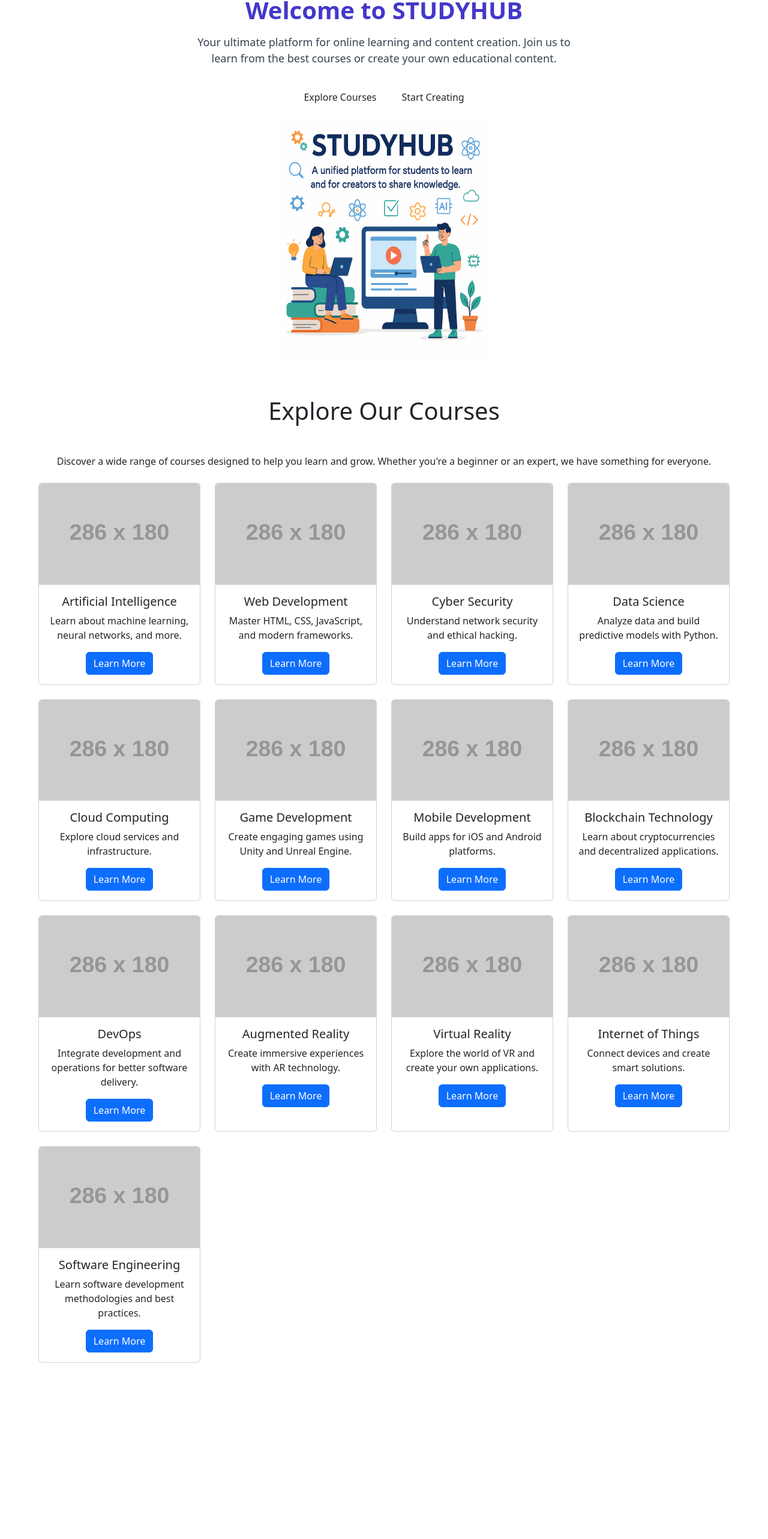
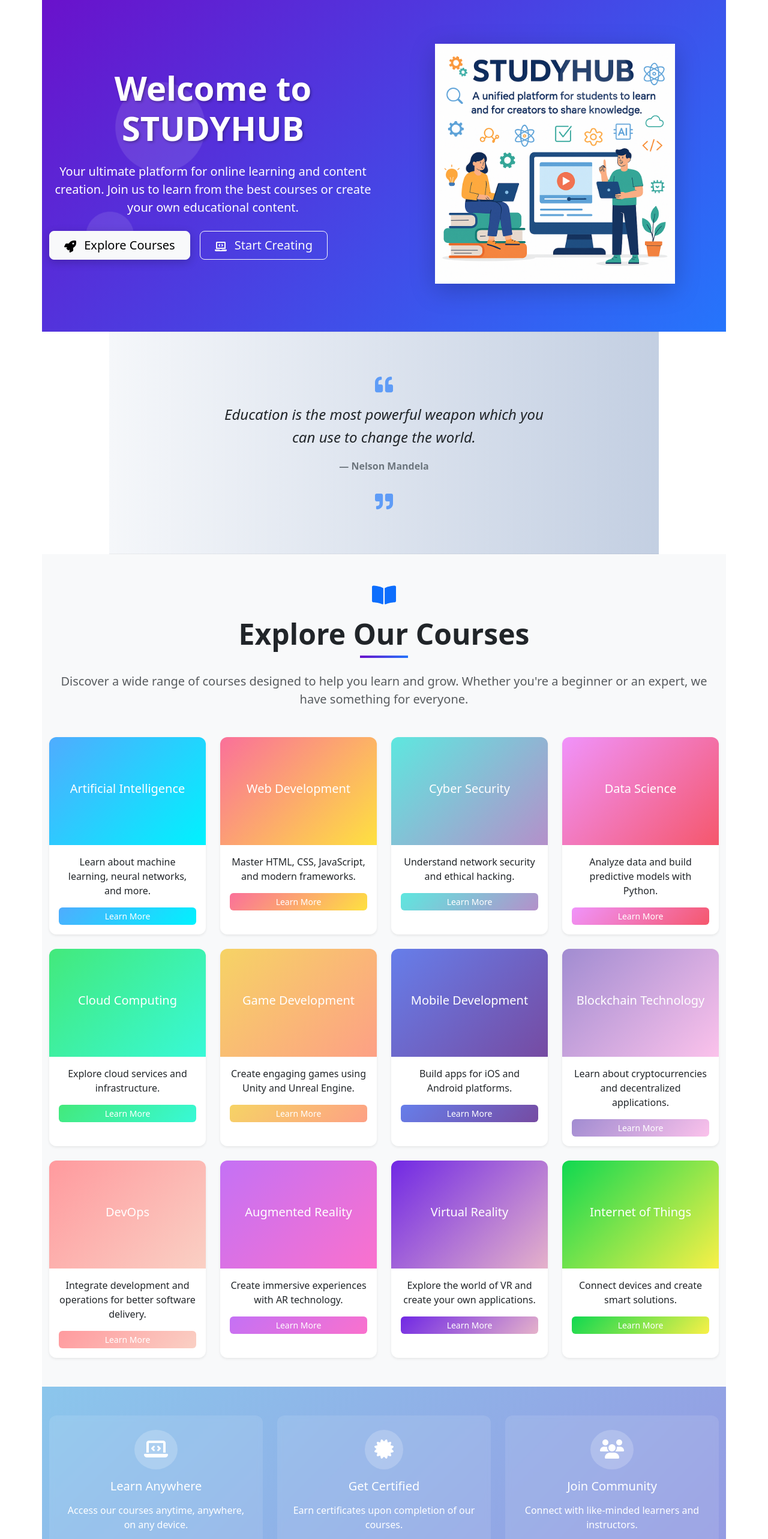
Before and after one commit to shikhar5647/StudyHub, a React (Create React App) app in the folder frontend/: page / in a window 1280 px wide. Shown: the part 83-2649 px from the top of the page at 60% size. Before the commit the page ends 2355 px from the top, so only its background shows below. Built offline with nearby package versions, Linux system fonts and the light colour scheme.

Commit message:
home_latest

```diff
--- a/frontend/src/components/Home.js
+++ b/frontend/src/components/Home.js
@@ -1,123 +1,351 @@
 import React from 'react';
 import '../App.css';
+import 'bootstrap/dist/css/bootstrap.min.css';
+import { FaRocket, FaLaptopCode, FaBookOpen, FaQuoteLeft, FaQuoteRight } from 'react-icons/fa';
 
 const Home = () => {
-return (
-  <>
-<div className="home-wrapper">
-<main className="home-content">
-<h1 className="home-title">Welcome to STUDYHUB</h1>
-<p className="home-description">
-Your ultimate platform for online learning and content creation.
-Join us to learn from the best courses or create your own educational content.
-</p>
-<div className="home-buttons">
-<button className="btn explore-btn">Explore Courses</button>
-<button className="btn create-btn">Start Creating</button>
-</div>
+  // Educational quotes
+  const quotes = [
+    {
+      text: "Education is the most powerful weapon which you can use to change the world.",
+      author: "Nelson Mandela"
+    },
+    {
+      text: "The beautiful thing about learning is that no one can take it away from you.",
+      author: "B.B. King"
+    },
+    {
+      text: "Education is not the filling of a pail, but the lighting of a fire.",
+      author: "W.B. Yeats"
+    }
+  ];
 
-</main>
-
-  <header className="home-header">
-    <img
-      src="/main image.png"
-      alt="StudyHub Logo"
-      className="home-logo"
-    />
-  </header>
-
-</div>
-<div className="container-fluid mt-5 px-5">
-
-  <h1 className="text-center mb-5">Explore Our Courses</h1>
-  <p className="text-center mb-4 ">
-    Discover a wide range of courses designed to help you learn and grow.
-    Whether you're a beginner or an expert, we have something for everyone.
-  </p>
-  <div className="row gx-4 gy-4 justify-content-start">
-
-    {[
+  // Course categories with improved images and styling
+  const courses = [
     {
       title: 'Artificial Intelligence',
       description: 'Learn about machine learning, neural networks, and more.',
-        image: 'https://via.placeholder.com/286x180',
+      image: 'https://images.unsplash.com/photo-1677442136019-21780ecad995',
+      color: 'linear-gradient(135deg, #4facfe 0%, #00f2fe 100%)'
     },
     {
       title: 'Web Development',
       description: 'Master HTML, CSS, JavaScript, and modern frameworks.',
-        image: 'https://via.placeholder.com/286x180',
+      image: 'https://images.unsplash.com/photo-1547658719-da2b51169166',
+      color: 'linear-gradient(135deg, #fa709a 0%, #fee140 100%)'
     },
     {
       title: 'Cyber Security',
       description: 'Understand network security and ethical hacking.',
-        image: 'https://via.placeholder.com/286x180',
+      image: 'https://images.unsplash.com/photo-1563013544-824ae1b704d3',
+      color: 'linear-gradient(135deg, #5ee7df 0%, #b490ca 100%)'
     },
     {
       title: 'Data Science',
       description: 'Analyze data and build predictive models with Python.',
-        image: 'https://via.placeholder.com/286x180',
+      image: 'https://images.unsplash.com/photo-1551288049-bebda4e38f71',
+      color: 'linear-gradient(135deg, #f093fb 0%, #f5576c 100%)'
     },
     {
       title: 'Cloud Computing',
       description: 'Explore cloud services and infrastructure.',
-        image: 'https://via.placeholder.com/286x180',
+      image: 'https://images.unsplash.com/photo-1603732551658-5fabbafa84eb',
+      color: 'linear-gradient(135deg, #43e97b 0%, #38f9d7 100%)'
     },
     {
       title: 'Game Development',
       description: 'Create engaging games using Unity and Unreal Engine.',
-        image: 'https://via.placeholder.com/286x180',
+      image: 'https://images.unsplash.com/photo-1556438064-2d7646166914',
+      color: 'linear-gradient(135deg, #f6d365 0%, #fda085 100%)'
     },
     {
       title: 'Mobile Development',
       description: 'Build apps for iOS and Android platforms.',
-        image: 'https://via.placeholder.com/286x180',
+      image: 'https://images.unsplash.com/photo-1596742578443-7682ef5251cd',
+      color: 'linear-gradient(135deg, #667eea 0%, #764ba2 100%)'
     },
     {
       title: 'Blockchain Technology',
       description: 'Learn about cryptocurrencies and decentralized applications.',
-        image: 'https://via.placeholder.com/286x180',
+      image: 'https://images.unsplash.com/photo-1639322537228-f710d846310a',
+      color: 'linear-gradient(135deg, #a18cd1 0%, #fbc2eb 100%)'
     },
     {
       title: 'DevOps',
       description: 'Integrate development and operations for better software delivery.',
-        image: 'https://via.placeholder.com/286x180',
+      image: 'https://images.unsplash.com/photo-1555949963-ff9fe0c870eb',
+      color: 'linear-gradient(135deg, #ff9a9e 0%, #fad0c4 100%)'
     },
     {
       title: 'Augmented Reality',
       description: 'Create immersive experiences with AR technology.',
-        image: 'https://via.placeholder.com/286x180',
+      image: 'https://images.unsplash.com/photo-1595113316349-9fa4eb24f884',
+      color: 'linear-gradient(135deg, #c471f5 0%, #fa71cd 100%)'
     },
     {
       title: 'Virtual Reality',
       description: 'Explore the world of VR and create your own applications.',
-        image: 'https://via.placeholder.com/286x180',
+      image: 'https://images.unsplash.com/photo-1622979135225-d2ba269cf1ac',
+      color: 'linear-gradient(135deg, #7028e4 0%, #e5b2ca 100%)'
     },
     {
       title: 'Internet of Things',
       description: 'Connect devices and create smart solutions.',
-        image: 'https://via.placeholder.com/286x180',
-      },
-      {
-        title: 'Software Engineering',
-        description: 'Learn software development methodologies and best practices.',
-        image: 'https://via.placeholder.com/286x180',
-      },
+      image: 'https://images.unsplash.com/photo-1518770660439-4636190af475',
+      color: 'linear-gradient(135deg, #0fd850 0%, #f9f047 100%)'
+    }
+  ];
 
-    ].map((course, index) => (
+  // Random quote selection
+  const randomQuote = quotes[Math.floor(Math.random() * quotes.length)];
+
+  return (
+    <>
+      {/* Hero Section with improved design */}
+      <div className="hero-section" style={{
+        background: 'linear-gradient(135deg, #6a11cb 0%, #2575fc 100%)',
+        color: 'white',
+        paddingTop: '80px',
+        paddingBottom: '80px',
+        position: 'relative',
+        overflow: 'hidden'
+      }}>
+        <div className="container">
+          <div className="row align-items-center">
+            <div className="col-md-6">
+              <div className="hero-content" style={{ position: 'relative', zIndex: 1 }}>
+                <h1 className="display-4 fw-bold mb-4" style={{ textShadow: '2px 2px 4px rgba(0,0,0,0.3)' }}>
+                  Welcome to STUDYHUB
+                </h1>
+                <p className="lead mb-4">
+                  Your ultimate platform for online learning and content creation.
+                  Join us to learn from the best courses or create your own educational content.
+                </p>
+                <div className="d-flex gap-3">
+                  <button className="btn btn-light btn-lg px-4 py-2" style={{
+                    boxShadow: '0 4px 15px rgba(0,0,0,0.2)',
+                    transition: 'all 0.3s ease'
+                  }}>
+                    <FaRocket className="me-2" /> Explore Courses
+                  </button>
+                  <button className="btn btn-outline-light btn-lg px-4 py-2" style={{
+                    transition: 'all 0.3s ease'
+                  }}>
+                    <FaLaptopCode className="me-2" /> Start Creating
+                  </button>
+                </div>
+              </div>
+            </div>
+            <div className="col-md-6 d-flex justify-content-center">
+              <div className="hero-image" style={{
+                position: 'relative',
+                animation: 'float 3s ease-in-out infinite',
+                filter: 'drop-shadow(0 10px 20px rgba(0,0,0,0.2))'
+              }}>
+                <img
+                  src="/main image.png"
+                  alt="StudyHub Logo"
+                  className="img-fluid"
+                  style={{ maxHeight: '400px' }}
+                />
+              </div>
+            </div>
+          </div>
+        </div>
+
+        {/* Abstract shapes in background */}
+        <div className="shape shape1" style={{
+          position: 'absolute',
+          width: '150px',
+          height: '150px',
+          background: 'rgba(255,255,255,0.1)',
+          borderRadius: '50%',
+          top: '20%',
+          left: '10%',
+          animation: 'moveAround 15s linear infinite'
+        }}></div>
+        <div className="shape shape2" style={{
+          position: 'absolute',
+          width: '80px',
+          height: '80px',
+          background: 'rgba(255,255,255,0.1)',
+          borderRadius: '50%',
+          top: '60%',
+          left: '5%',
+          animation: 'moveAround 20s linear infinite'
+        }}></div>
+        <div className="shape shape3" style={{
+          position: 'absolute',
+          width: '120px',
+          height: '120px',
+          background: 'rgba(255,255,255,0.1)',
+          borderRadius: '50%',
+          top: '10%',
+          right: '15%',
+          animation: 'moveAround 18s linear infinite'
+        }}></div>
+      </div>
+
+      {/* Quote Section */}
+      <div className="quote-section py-5" style={{
+        background: 'linear-gradient(to right, #f5f7fa, #c3cfe2)',
+        borderTop: '1px solid rgba(0,0,0,0.05)',
+        borderBottom: '1px solid rgba(0,0,0,0.05)'
+      }}>
+        <div className="container">
+          <div className="row justify-content-center">
+            <div className="col-md-10 col-lg-8">
+              <div className="quote-content text-center p-4" style={{
+                position: 'relative',
+              }}>
+                <FaQuoteLeft size={30} className="text-primary mb-3" style={{ opacity: 0.6 }} />
+                <h3 className="fs-4 fw-normal mb-3" style={{ fontStyle: 'italic', lineHeight: '1.6' }}>
+                  {randomQuote.text}
+                </h3>
+                <p className="fw-bold text-secondary">— {randomQuote.author}</p>
+                <FaQuoteRight size={30} className="text-primary mt-3" style={{ opacity: 0.6 }} />
+              </div>
+            </div>
+          </div>
+        </div>
+      </div>
+
+      {/* Course Section with improved cards */}
+      <div className="course-section py-5" style={{ background: '#f8f9fa' }}>
+        <div className="container">
+          <div className="section-heading text-center mb-5">
+            <FaBookOpen size={40} className="text-primary mb-3" />
+            <h2 className="display-5 fw-bold">Explore Our Courses</h2>
+            <div className="title-underline mx-auto mb-4" style={{
+              width: '80px',
+              height: '4px',
+              background: 'linear-gradient(to right, #6a11cb, #2575fc)'
+            }}></div>
+            <p className="lead text-muted">
+              Discover a wide range of courses designed to help you learn and grow.
+              Whether you're a beginner or an expert, we have something for everyone.
+            </p>
+          </div>
+
+          <div className="row g-4">
+            {courses.map((course, index) => (
               <div className="col-12 col-sm-6 col-md-4 col-lg-3" key={index}>
-        <div className="card h-100">
-          <img src={course.image} className="card-img-top" alt={course.title} />
+                <div className="card h-100 border-0 shadow-sm" style={{
+                  borderRadius: '12px',
+                  transition: 'transform 0.3s ease, box-shadow 0.3s ease',
+                  overflow: 'hidden'
+                }}>
+                  <div style={{ height: '180px', overflow: 'hidden' }}>
+                    <div style={{
+                      height: '100%',
+                      background: course.color,
+                      display: 'flex',
+                      alignItems: 'center',
+                      justifyContent: 'center'
+                    }}>
+                      <h5 className="text-white text-center px-3">{course.title}</h5>
+                    </div>
+                  </div>
                   <div className="card-body">
-            <h5 className="card-title">{course.title}</h5>
                     <p className="card-text">{course.description}</p>
-            <a href="#" className="btn btn-primary">Learn More</a>
+                    <a href="#" className="btn btn-sm btn-primary w-100" style={{
+                      borderRadius: '6px',
+                      background: course.color,
+                      border: 'none'
+                    }}>Learn More</a>
                   </div>
                 </div>
               </div>
             ))}
           </div>
         </div>
+      </div>
 
+      {/* Features Section */}
+      <div className="features-section py-5" style={{
+        background: 'linear-gradient(135deg, #8BC6EC 0%, #9599E2 100%)',
+        color: 'white'
+      }}>
+        <div className="container">
+          <div className="row text-center g-4">
+            <div className="col-md-4">
+              <div className="feature-card p-4" style={{
+                background: 'rgba(255,255,255,0.1)',
+                borderRadius: '12px',
+                backdropFilter: 'blur(5px)'
+              }}>
+                <div className="feature-icon mb-3 d-inline-block p-3" style={{
+                  background: 'rgba(255,255,255,0.2)',
+                  borderRadius: '50%'
+                }}>
+                  <i className="fas fa-laptop-code fa-2x"></i>
+                </div>
+                <h3 className="h5 mb-3">Learn Anywhere</h3>
+                <p className="mb-0">Access our courses anytime, anywhere, on any device.</p>
+              </div>
+            </div>
+            <div className="col-md-4">
+              <div className="feature-card p-4" style={{
+                background: 'rgba(255,255,255,0.1)',
+                borderRadius: '12px',
+                backdropFilter: 'blur(5px)'
+              }}>
+                <div className="feature-icon mb-3 d-inline-block p-3" style={{
+                  background: 'rgba(255,255,255,0.2)',
+                  borderRadius: '50%'
+                }}>
+                  <i className="fas fa-certificate fa-2x"></i>
+                </div>
+                <h3 className="h5 mb-3">Get Certified</h3>
+                <p className="mb-0">Earn certificates upon completion of our courses.</p>
+              </div>
+            </div>
+            <div className="col-md-4">
+              <div className="feature-card p-4" style={{
+                background: 'rgba(255,255,255,0.1)',
+                borderRadius: '12px',
+                backdropFilter: 'blur(5px)'
+              }}>
+                <div className="feature-icon mb-3 d-inline-block p-3" style={{
+                  background: 'rgba(255,255,255,0.2)',
+                  borderRadius: '50%'
+                }}>
+                  <i className="fas fa-users fa-2x"></i>
+                </div>
+                <h3 className="h5 mb-3">Join Community</h3>
+                <p className="mb-0">Connect with like-minded learners and instructors.</p>
+              </div>
+            </div>
+          </div>
+        </div>
+      </div>
+
+      {/* Add CSS animations */}
+      <style jsx>{`
+        @keyframes float {
+          0% { transform: translateY(0px); }
+          50% { transform: translateY(-15px); }
+          100% { transform: translateY(0px); }
+        }
+
+        @keyframes moveAround {
+          0% { transform: translate(0, 0) rotate(0deg); }
+          25% { transform: translate(20px, 20px) rotate(90deg); }
+          50% { transform: translate(0, 40px) rotate(180deg); }
+          75% { transform: translate(-20px, 20px) rotate(270deg); }
+          100% { transform: translate(0, 0) rotate(360deg); }
+        }
+
+        .card:hover {
+          transform: translateY(-10px);
+          box-shadow: 0 10px 30px rgba(0,0,0,0.1) !important;
+        }
+
+        .btn:hover {
+          transform: translateY(-3px);
+          box-shadow: 0 8px 15px rgba(0,0,0,0.2);
+        }
+      `}</style>
     </>
   );
 };
```
Lines whose indentation alone changed are shown as unchanged.
